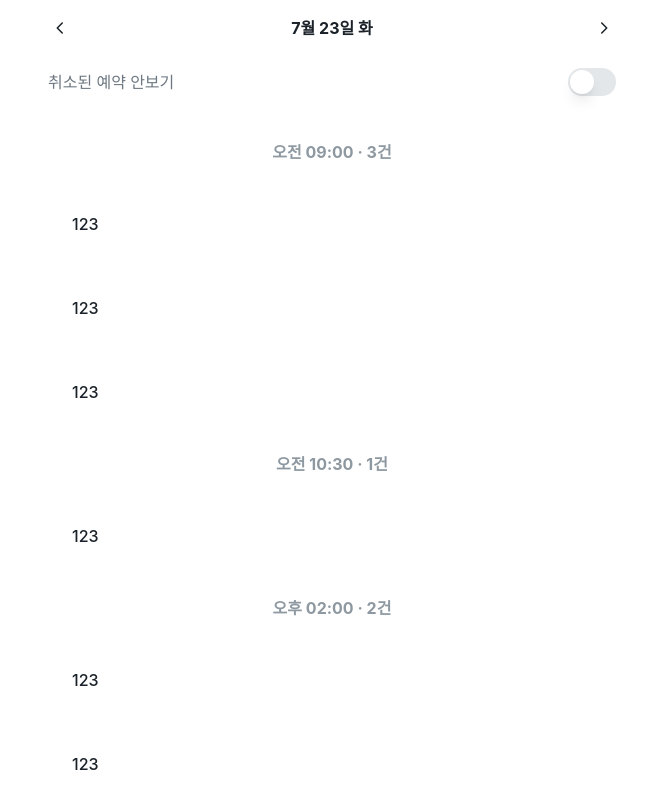
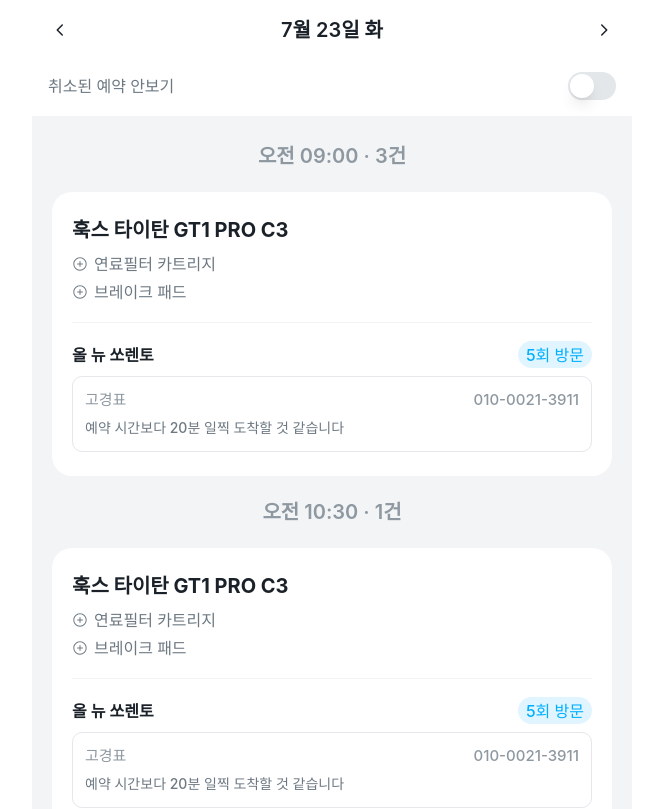
Before and after one commit to hec8897/macarong-fe, a Next.js app: page / in a window 1280 px wide. Shown: the top 809 px of the page, without its empty margins (308-971 px from the left). Built offline with nearby package versions, Linux system fonts and the light colour scheme; a web font is replaced by a local one.

Commit message:
feat: 예약 요청 리스트 페이지 마크업 완료

```diff
--- a/src/assets/icons/index.ts
+++ b/src/assets/icons/index.ts
@@ -8,3 +8,4 @@
 
 export { default as ChevronLeft } from './ic_chevron_left.svg';
 export { default as ChevronRight } from './ic_chevron_right.svg';
+export { default as PlusCircle } from './ic_plus_circle.svg';
--- a/src/components/atoms/Icon.tsx
+++ b/src/components/atoms/Icon.tsx
@@ -1,10 +1,11 @@
 import React from 'react';
 import Image from 'next/image';
-import { ChevronLeft, ChevronRight } from '@/assets';
+import { ChevronLeft, ChevronRight, PlusCircle } from '@/assets';
 
 export const ICON_MAP = {
   chevronLeft: ChevronLeft,
   chevronRight: ChevronRight,
+  plusCircle: PlusCircle,
 } as const;
 
 interface IconWrapProps {
--- a/src/components/pages/ReservationList/Header.tsx
+++ b/src/components/pages/ReservationList/Header.tsx
@@ -19,7 +19,7 @@
         <button onClick={handleLeftClick}>
           <Icon variant="chevronLeft" />
         </button>
-        <h3 className="text-heading3">{title}</h3>
+        <h3 className="text-heading-3-semibold">{title}</h3>
         <button onClick={handleRightClick}>
           <Icon variant="chevronRight" />
         </button>
@@ -27,7 +27,7 @@
 
       <div className="py-4 px-3">
         <Flex align="center" justify="between" gap={16} className="px-1">
-          <div className="text-title2 text-secondary">취소된 예약 안보기</div>
+          <div className="text-title-medium-2 text-secondary">취소된 예약 안보기</div>
           <Toggle checked={isCanceled} onChange={() => setIsCanceled(!isCanceled)} />
         </Flex>
       </div>
--- a/src/components/pages/ReservationList/ReserVationGroup/GroupHeader.tsx
+++ b/src/components/pages/ReservationList/ReserVationGroup/GroupHeader.tsx
@@ -10,7 +10,7 @@
 
 const DateGroupHeader: React.FC<DateGroupHeaderProps> = ({ reservedAt, length }) => (
   <Flex className="h-8 w-full" justify="center" align="center">
-    <h3 className="text-heading3 text-tertiary">
+    <h3 className="text-heading-3-semibold text-tertiary">
       {dayjs(reservedAt).format('A hh:mm')} &middot; {length}건
     </h3>
   </Flex>
--- /dev/null
+++ b/src/components/pages/ReservationList/ReserVationGroup/GroupItem/index.tsx
@@ -0,0 +1,50 @@
+import React from 'react';
+
+import { Flex, Icon } from '@/components/atoms';
+
+const GroupItem: React.FC = () => {
+  return (
+    <div className="w-full bg-white rounded-[20px] px-5 py-6">
+      <Flex direction="col" gap={8}>
+        <h2 className="text-heading-3-semibold font-bold">훅스 타이탄 GT1 PRO C3</h2>
+        <Flex direction="col" gap={4}>
+          <Flex gap={6} align="center">
+            <Icon variant="plusCircle" size={16} />
+            <p className="text-title-medium-1 text-secondary">연료필터 카트리지</p>
+          </Flex>
+          <Flex gap={6} align="center">
+            <Icon variant="plusCircle" size={16} />
+            <p className="text-title-medium-1 text-secondary">브레이크 패드</p>
+          </Flex>
+        </Flex>
+      </Flex>
+      <div className="my-[18px] h-[1px] bg-primary opacity-[6%] w-full"></div>
+      <div>
+        <Flex justify="between" align="center" className="mb-2">
+          <h3 className="text-title-1-semibold">올 뉴 쏘렌토</h3>
+          <div className="bg-background-accent_light rounded-full px-2 py-[1.5px] text-title-medium-3 text-accent">
+            5회 방문
+          </div>
+        </Flex>
+        <div className="border p-3 rounded-[10px]">
+          <Flex
+            as={'p'}
+            justify="between"
+            align="center"
+            className="text-tertiary text-title-2-medium"
+          >
+            <span>고경표</span>
+            <span>010-0021-3911</span>
+          </Flex>
+          <div className="mt-1">
+            <span className="text-title-3-medium text-secondary">
+              예약 시간보다 20분 일찍 도착할 것 같습니다
+            </span>
+          </div>
+        </div>
+      </div>
+    </div>
+  );
+};
+
+export default GroupItem;
--- a/src/components/pages/ReservationList/ReserVationGroup/index.tsx
+++ b/src/components/pages/ReservationList/ReserVationGroup/index.tsx
@@ -1,8 +1,10 @@
 import React from 'react';
 
+import GroupHeader from './GroupHeader';
+import GroupItem from './GroupItem';
+
+import { Flex } from '@/components/atoms';
 import { Reservation } from '@/types';
-import GroupHeader from './GroupHeader';
-import { Flex } from '@/components/atoms';
 
 interface ReservationGroupProps {
   reservation: Reservation;
@@ -15,9 +17,7 @@
     <>
       <GroupHeader reservedAt={reservedAt} length={products.length} />
       <Flex direction="col" gap={12} className="w-full">
-        {products.map((product) => (
-          <div className="w-full bg-white rounded-[20px] px-5 py-6">123</div>
-        ))}
+        <GroupItem />
       </Flex>
     </>
   );
--- a/src/components/pages/ReservationList/ReservationList.tsx
+++ b/src/components/pages/ReservationList/ReservationList.tsx
@@ -5,16 +5,18 @@
 
 import { Flex } from '@/components/atoms';
 
-import { mockReservations } from '@/mocks/reservation';
+import { getMockReservationListResponse, mockReservations } from '@/mocks/reservation';
 import type { ReservationListProps } from './ReservationList.types';
 
 export const ReservationList: React.FC<ReservationListProps> = () => {
+  const data = getMockReservationListResponse();
+  console.log(data);
   return (
-    <div className="bg-background">
+    <div className="bg-background-gray">
       <Header title="7월 23일 화" />
       <main className="py-6 px-5">
         <Flex direction="col" gap={20}>
-          {mockReservations.map((reservation) => (
+          {data.data.map((reservation) => (
             <ReserVationGroup key={reservation.serverId} reservation={reservation} />
           ))}
         </Flex>
--- a/src/styles/globals.scss
+++ b/src/styles/globals.scss
@@ -6,13 +6,4 @@
   body {
     @apply text-primary font-sans font-medium;
   }
-
-  h1,
-  h2,
-  h3,
-  h4,
-  h5,
-  h6 {
-    @apply font-bold;
-  }
 }
```
Also changed, not shown: src/assets/icons/ic_plus_circle.svg (added).
